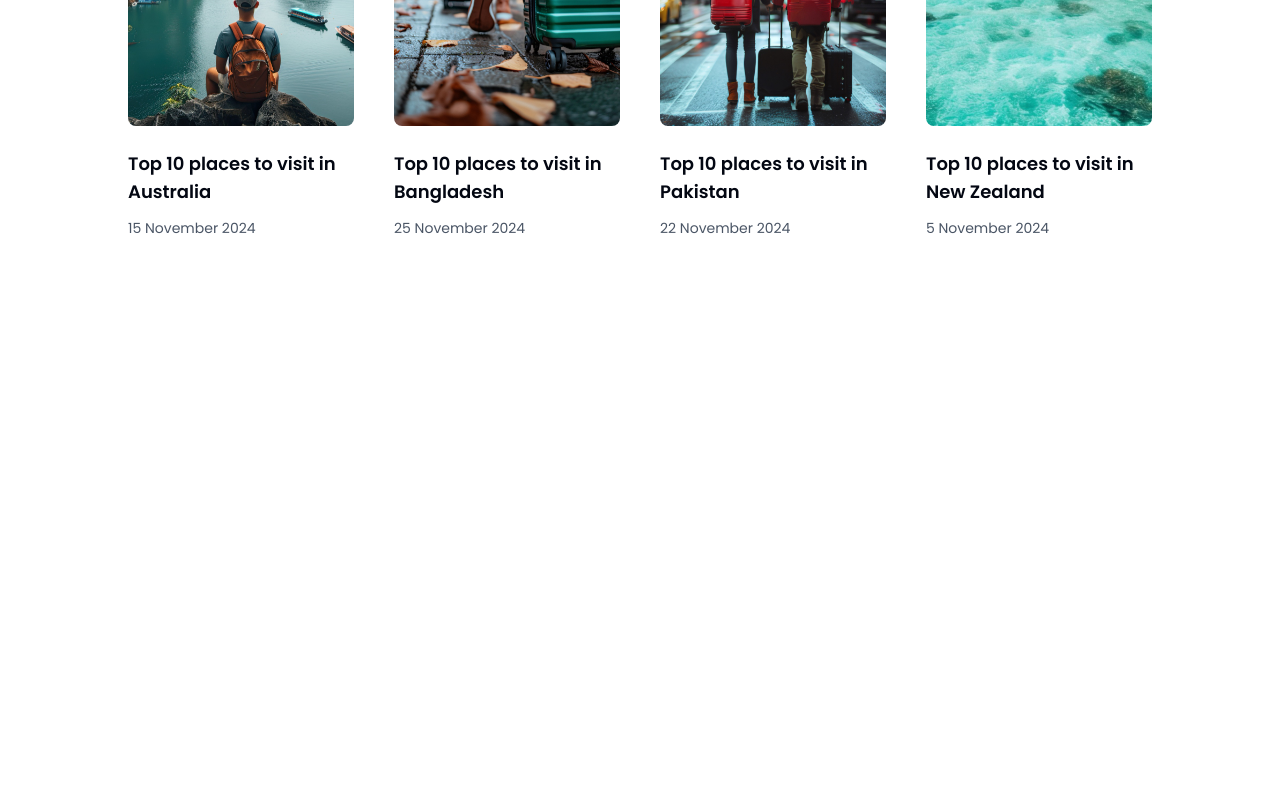
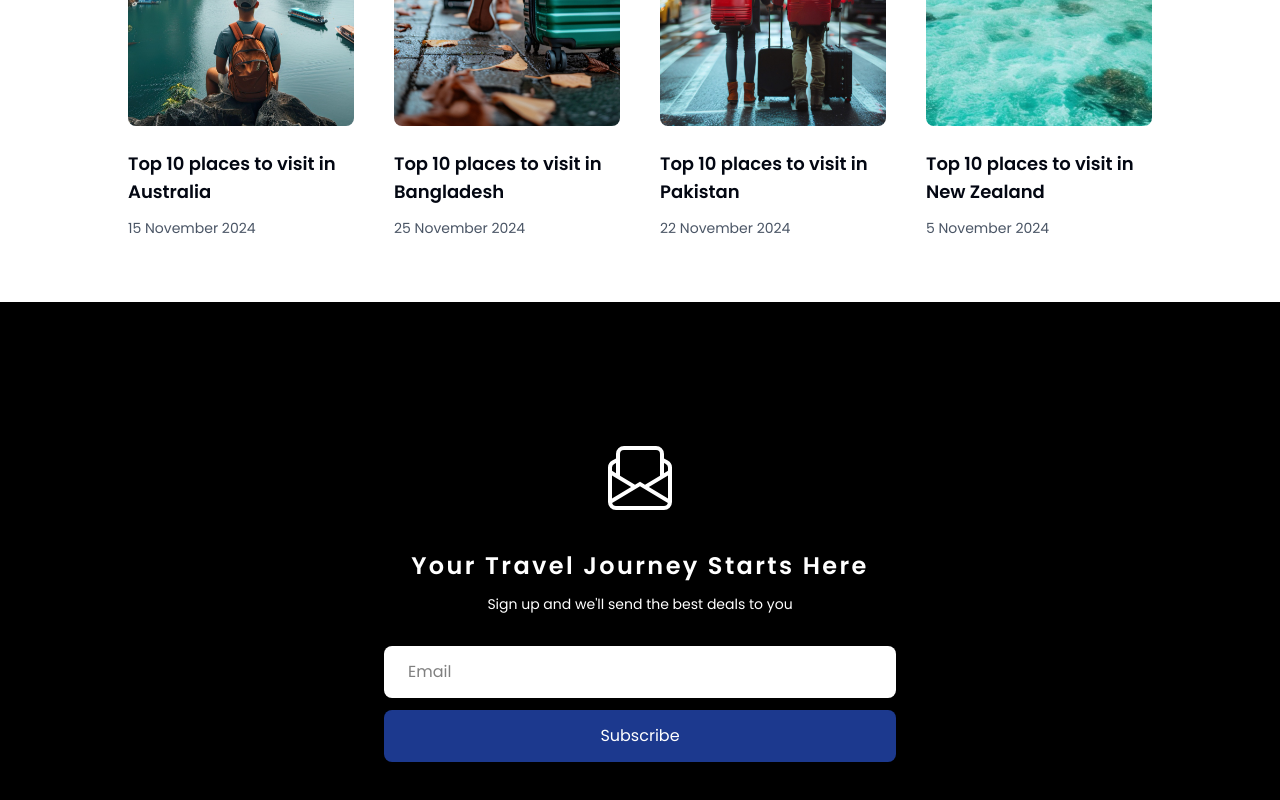
Before and after one commit to SugeevanY/Tripi, a Next.js app: page / in a window 1280 px wide. Shown: the part 3734-4534 px from the top of the page. Before the commit the page ends 4036 px from the top, so only its background shows below. Built offline with nearby package versions, Linux system fonts and the light colour scheme.

Commit message:
Newsletter section finished

```diff
--- a/components/Home/Home.tsx
+++ b/components/Home/Home.tsx
@@ -5,6 +5,7 @@
 import WhyChoose from './WhyChoose/WhyChoose'
 import Review from './Review/Review'
 import News from './News/News'
+import Newsletter from './Newsletter/Newsletter'
 
 const Home = () => {
   return (
@@ -15,6 +16,7 @@
       <WhyChoose/>
       <Review/>
       <News/>
+      <Newsletter/>
     </div>
   )
 }
--- /dev/null
+++ b/components/Home/Newsletter/Newsletter.tsx
@@ -0,0 +1,31 @@
+import React from 'react'
+import { BsEnvelopePaper } from 'react-icons/bs'
+
+const Newsletter = () => {
+  return (
+    <div className='bg-black pt-16 pb-16 flex items-center justify-center w-full flex-col'>
+        <BsEnvelopePaper className='w-16 h-16 mt-20 text-white '/>
+        <h1 className='text-lg sm:text-xl md:text-2xl text-white font-semibold mt-10 tracking-widest'>
+            Your Travel Journey Starts Here
+        </h1>
+        <p className='mt-3 text-white text-xs sm:text-sm'>
+            Sign up and we'll send the best deals to you
+        </p>
+        {/* Subscription input and buttons */}
+        <div className='w-full '>
+            <input
+               type="text"
+               className='px-6 py-3.5 bg-white mt-8 w-[95%] sm:w-[80%] md:w-[60%] lg:w-[40%] block mx-auto
+                rounded-lg outline-none '
+              placeholder='Email'
+            />
+            <button className='px-6 py-3.5 bg-blue-900 text-white hover:bg-blue-950 transition-all duration-200 mt-3 w-[95%] sm:w-[80%] md:w-[60%] lg:w-[40%] block mx-auto
+                rounded-lg outline-none '>Subscribe</button>
+
+        </div>
+
+    </div>
+  )
+}
+
+export default Newsletter
```
